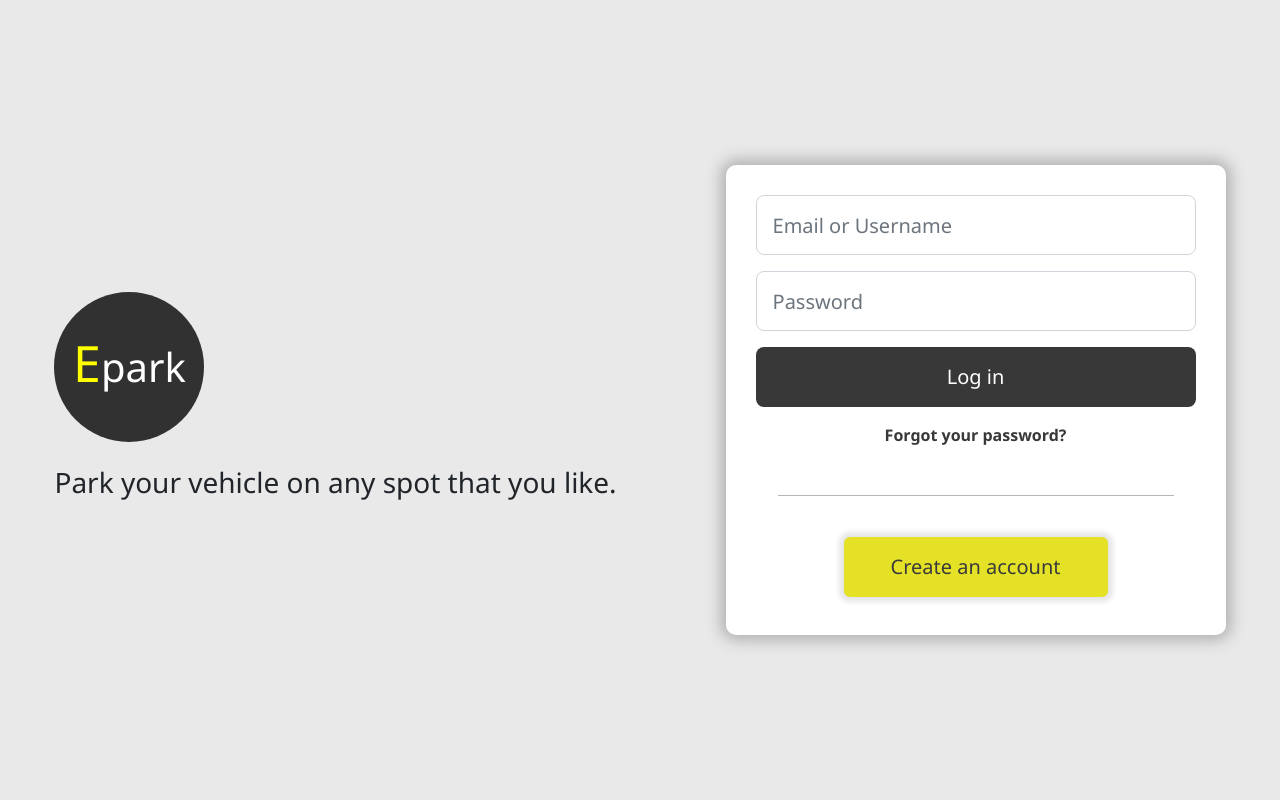
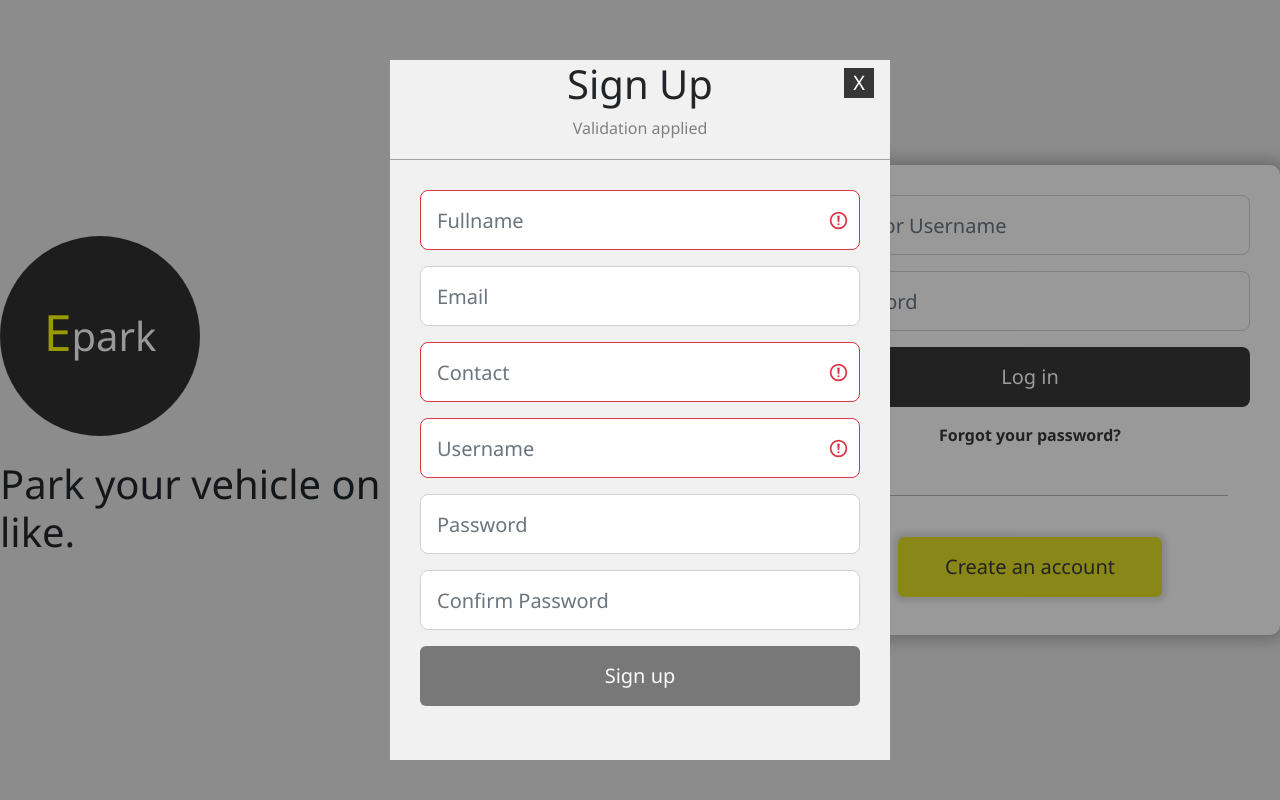
Before and after one commit to Dawa1234/Parking-Management-System-React, a React (Create React App) app: page / in a window 1280 px wide. Shown: the top 800 px of the page. Built offline with nearby package versions, Linux system fonts and the light colour scheme.

Commit message:
validation on progress

```diff
--- a/public/index.html
+++ b/public/index.html
@@ -14,6 +14,7 @@
       user's mobile device or desktop. See https://developers.google.com/web/fundamentals/web-app-manifest/
     -->
   <link rel="manifest" href="%PUBLIC_URL%/manifest.json" />
+  <link rel="stylesheet" href="https://fonts.googleapis.com/icon?family=Material+Icons">
   <!--
       Notice the use of %PUBLIC_URL% in the tags above.
       It will be replaced with the URL of the `public` folder during the build.
@@ -23,7 +24,7 @@
       work correctly both with client-side routing and a non-root public URL.
       Learn how to configure a non-root public URL by running `npm run build`.
     -->
-  <title>React App</title>
+  <title>Epark</title>
 </head>
 
 <body>
--- a/src/App.css
+++ b/src/App.css
@@ -41,8 +41,8 @@ nav {
 /* ------------------------------------ Inside Logo ------------------------------------ */
 .logo {
   border-radius: 50%;
-  width: 150px;
-  height: 150px;
+  width: 200px;
+  height: 200px;
   background-color: rgb(49, 49, 49);
   display: flex;
   justify-content: center;
--- a/src/App.js
+++ b/src/App.js
@@ -31,7 +31,7 @@ function App() {
             {/* break line */}
             <br />
             {/* Left side message */}
-            <h3>Park your vehicle on any spot that you like.</h3>
+            <h1>Park your vehicle on any spot that you like.</h1>
           </div>
           {/* Main content right side (Login UI) */}
           <Login />
--- a/src/components/authentication/registerpage.js
+++ b/src/components/authentication/registerpage.js
@@ -1,4 +1,4 @@
-import { useState } from "react";
+import { useEffect, useState } from "react";
 import { Button, Form, FormGroup, Input } from "reactstrap";
 import "../../design/authentication_css/reigsterpage.css";
 import useServices from "../../services/useServices";
@@ -11,11 +11,68 @@ const Register = () => {
   const [username, setUsername] = useState("");
   const [password, setPassword] = useState("");
   const [confirmPassword, setConfirmPassword] = useState("");
+  // For validation
+  const [isfullnameInvalid, setIsfullnameInvalid] = useState(false);
+  const [isEmailInvalid, setIsEmailInvalid] = useState(false);
+  const [isContactInvalid, setIsContactInvalid] = useState(false);
+  const [isUsernameInvalid, setIsUsernameInvalid] = useState(false);
+  const [isPasswordInvalid, setIsPasswordInvalid] = useState(false);
+  const [isConfirmPasswordInvalid, setIsConfirmPasswordInvalid] =
+    useState(false);
+  const [buttonDisabled, setButtonDisabled] = useState(true);
+  // To get the data.
+  useEffect(() => {
+    // Fullname
+    if (fullname === "") {
+      setIsfullnameInvalid(true);
+    } else {
+      setIsfullnameInvalid(false);
+    }
+    // Contact
+    if (contact === "") {
+      setIsContactInvalid(true);
+    } else {
+      setIsContactInvalid(false);
+    }
+    // Email
+    if (email === "") {
+      setIsEmailInvalid(false);
+    } else {
+      if (!email.match("@")) {
+        setIsEmailInvalid(true);
+      }
+    }
+    // Username
+    if (username === "") {
+      setIsUsernameInvalid(true);
+    } else {
+      setIsUsernameInvalid(false);
+    }
+    // Password
+    if (password !== confirmPassword) {
+      setIsPasswordInvalid(true);
+      setIsConfirmPasswordInvalid(true);
+    } else {
+      setIsPasswordInvalid(false);
+      setIsConfirmPasswordInvalid(false);
+    }
+
+    if (
+      !isfullnameInvalid ||
+      !isContactInvalid ||
+      !isUsernameInvalid ||
+      !isEmailInvalid ||
+      !isPasswordInvalid
+    ) {
+      setButtonDisabled(true);
+    } else {
+      setButtonDisabled(false);
+    }
+  }, [fullname, email, contact, username, password, confirmPassword]);
 
   //   Assign Values
-  const changeFullname = (e) => {
+  const ChangeFullname = (e) => {
     setFullname(e.target.value);
-    // console.log(fullname);
   };
   const changeEmail = (e) => {
     setEmail(e.target.value);
@@ -48,11 +105,7 @@ const Register = () => {
       username: username,
       password: password,
     };
-    // console.log(fullname);
-    // console.log(email);
-    // console.log(contact);
-    // console.log(username);
-    // console.log(password);
+    // Send data to api
     useServices
       .RegisteFunction(userData)
       .then((response) => {
@@ -96,12 +149,13 @@ const Register = () => {
               {/* Full name */}
               <FormGroup>
                 <Input
-                  onChange={changeFullname}
+                  onChange={ChangeFullname}
                   name="fullname"
                   placeholder="Fullname"
                   bsSize="lg"
                   type="text"
                   value={fullname}
+                  invalid={isfullnameInvalid}
                 />
               </FormGroup>
               {/* Email */}
@@ -113,6 +167,7 @@ const Register = () => {
                   placeholder="Email"
                   bsSize="lg"
                   type="email"
+                  invalid={isEmailInvalid}
                 />
               </FormGroup>
               {/* Contact */}
@@ -124,6 +179,7 @@ const Register = () => {
                   placeholder="Contact"
                   bsSize="lg"
                   type="text"
+                  invalid={isContactInvalid}
                 />
               </FormGroup>
               {/* Username */}
@@ -135,6 +191,7 @@ const Register = () => {
                   placeholder="Username"
                   bsSize="lg"
                   type="text"
+                  invalid={isUsernameInvalid}
                 />
               </FormGroup>
               {/* Password */}
@@ -146,6 +203,7 @@ const Register = () => {
                   placeholder="Password"
                   bsSize="lg"
                   type="password"
+                  invalid={isPasswordInvalid}
                 />
               </FormGroup>
               <FormGroup>
@@ -156,10 +214,13 @@ const Register = () => {
                   placeholder="Confirm Password"
                   bsSize="lg"
                   type="password"
+                  invalid={isConfirmPasswordInvalid}
                 />
               </FormGroup>
               {/* Register button */}
-              <Button onClick={registerUser}>Sign up</Button>
+              <Button onClick={registerUser} disabled={buttonDisabled}>
+                Sign up
+              </Button>
             </div>
           </div>
         </div>
--- a/src/components/bottom_info/contents/content1.js
+++ b/src/components/bottom_info/contents/content1.js
@@ -10,12 +10,18 @@ const Content1 = () => {
         </header>
         {/* Bottom info */}
         <div>
-          <span>Ic </span>
+          <span>
+            {/* Icon */}
+            <i className="material-icons">place</i>
+          </span>
           <small>Boudha, Kathmandu</small>
         </div>
         <br />
         <div>
-          <span>Ic </span>
+          <span>
+            {/* Icon */}
+            <i className="material-icons">phone</i>
+          </span>
           <small>+977-9840355789</small>
         </div>
       </div>
--- a/src/design/authentication_css/reigsterpage.css
+++ b/src/design/authentication_css/reigsterpage.css
@@ -1,14 +1,13 @@
 /* -------------------------------- Outside layer -------------------------------- */
 #register {
-  display: none; /* Hidden by default */
+  display: flex; /* Hidden by default */
   justify-content: center;
-  align-items: center;
+  /* align-items: center; */
   position: fixed; /* Stay in place */
   z-index: 1; /* Sit on top */
   width: 100%; /* Full width */
   height: 100%; /* Full height */
   overflow: auto;
-  background-color: rgb(0, 0, 0); /* Fallback color */
   background-color: rgba(0, 0, 0, 0.4); /* Black w/ opacity */
 }
 /* -------------------------------- Outside layer -------------------------------- */
@@ -16,6 +15,7 @@
 /* -------------------------------- Main content -------------------------------- */
 #register .form {
   margin-top: 60px;
+  margin-bottom: 30px;
   width: 500px;
   height: 700px;
   background-color: rgb(241, 241, 241);
--- a/src/design/bottom_info_css/contents_css/content1.css
+++ b/src/design/bottom_info_css/contents_css/content1.css
@@ -3,6 +3,14 @@
   height: 250px;
   width: 200px;
   /* background-color: red; */
+}
+.content1 div {
+  display: flex;
+  align-items: center;
+  /* background-color: red; */
+}
+.content1 i {
+  color: yellow;
 }
 
 @media (max-width: 600px) {
```
